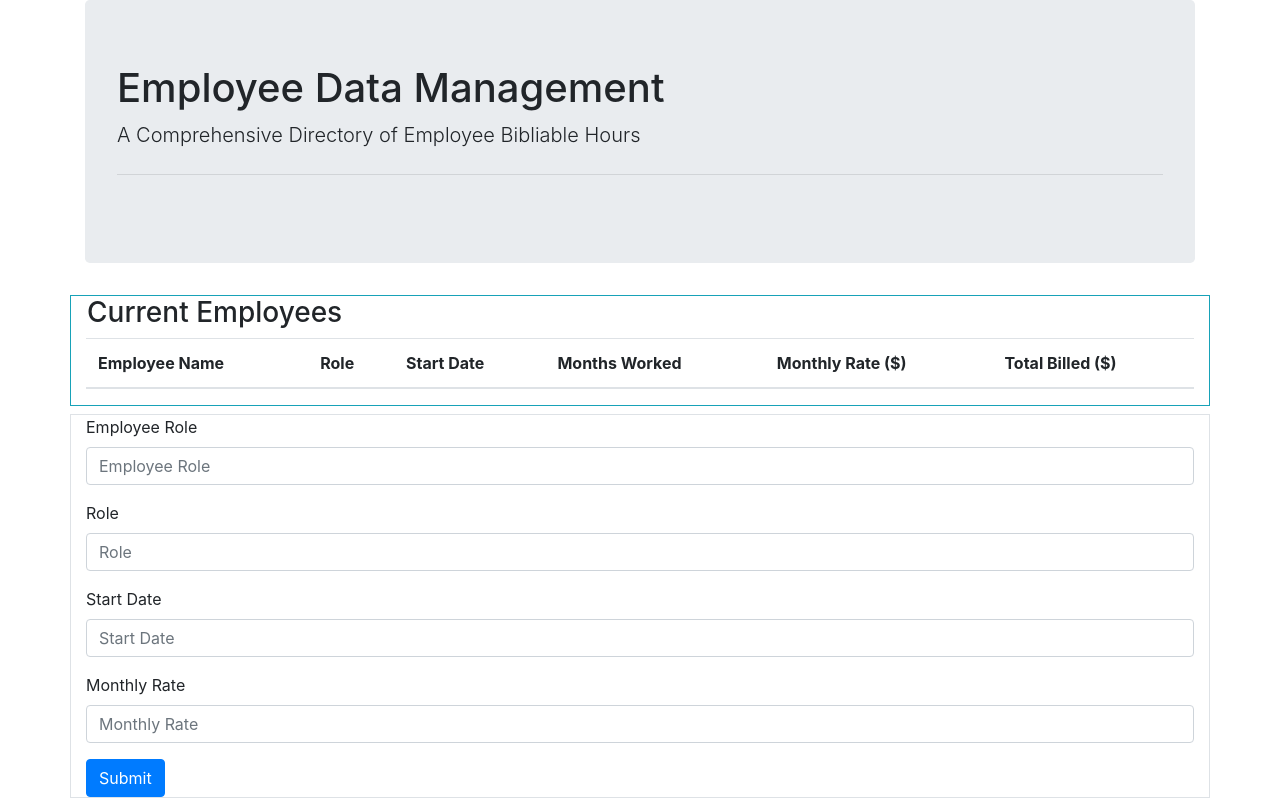
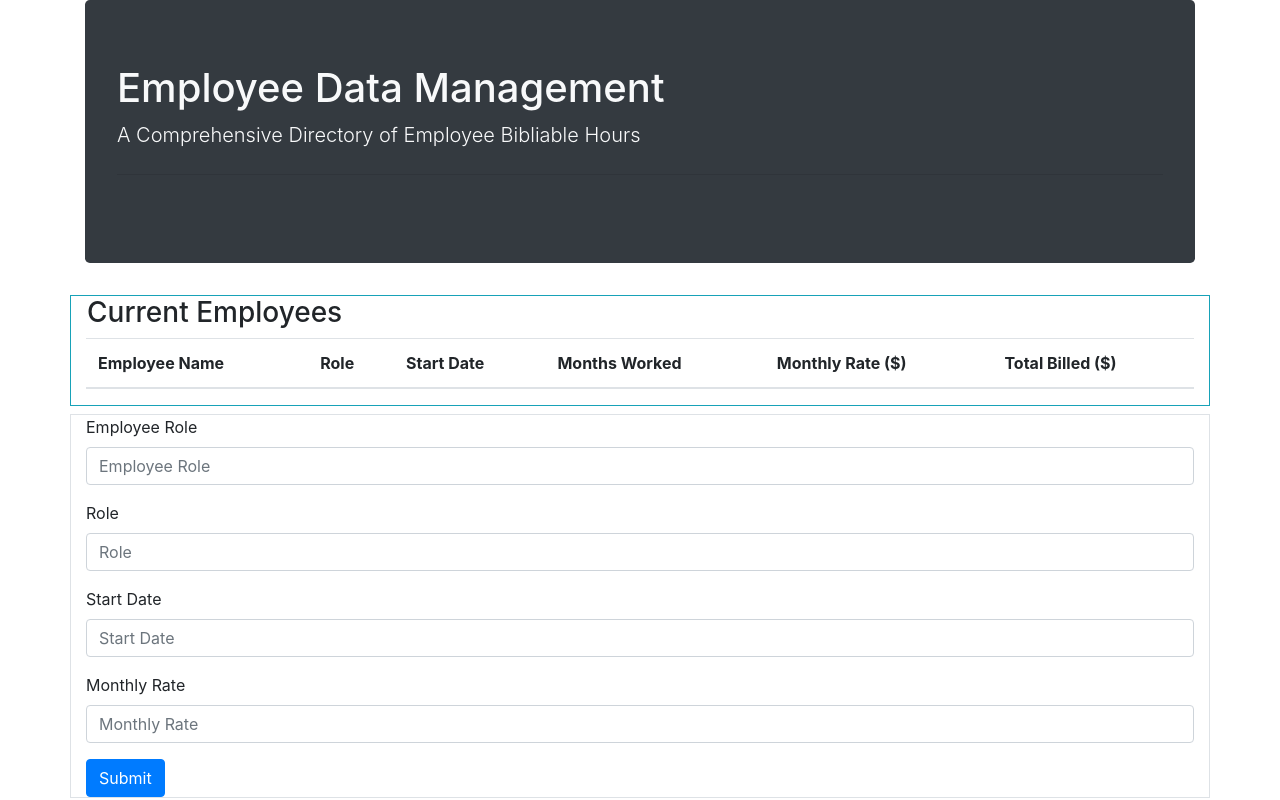
Before and after one commit to 528491/Payroll, a plain HTML site: page index.html in a window 1280 px wide. Drawn offline with nearby package versions, Linux system fonts and the light colour scheme; a web font is replaced by a local one.

Commit message:
Change color of jumbotron to black and text inside to white.

```diff
--- a/index.html
+++ b/index.html
@@ -20,7 +20,7 @@
 
 <div class="container">
 
-    <div class="jumbotron">
+    <div class="jumbotron bg-dark text-light">
             <h1 class="">Employee Data Management</h1>
             <p class="lead">A Comprehensive Directory of Employee Bibliable Hours</p>
             <hr class="my-4">
```
